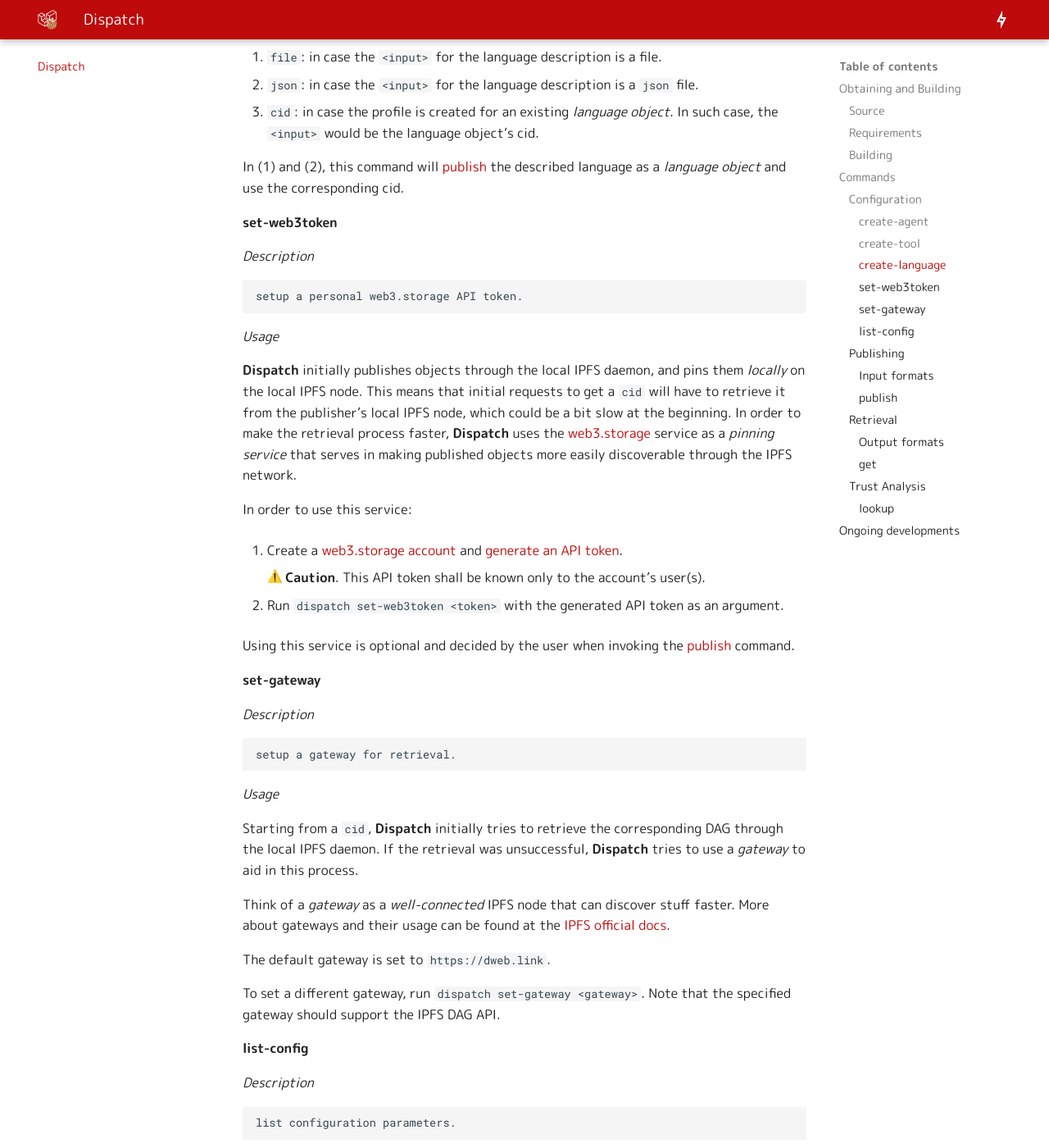
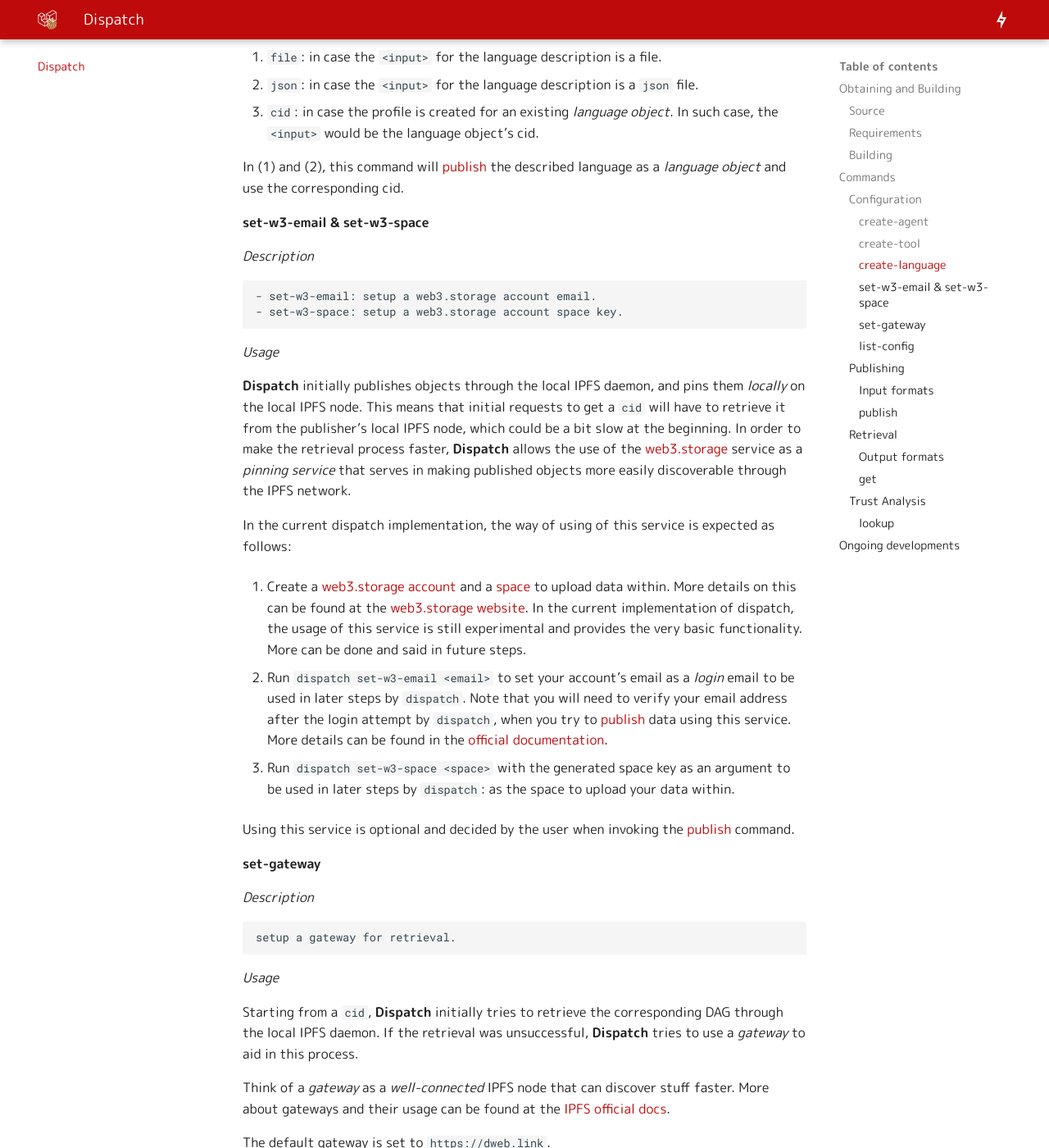
Before and after one commit to distributed-assertions/distributed-assertions.github.io, an MkDocs documentation site: the page built from docs/dispatch.md, in a window 1280 px wide and 1400 px high, scrolled down 2380 px. Shown: the whole window at 82% size. Built offline with MkDocs 1.6.1 and Material for MkDocs 9.7.7, drawn with Linux system fonts in a browser that asks for light colours; emoji names are drawn with the system emoji font; some of the changed text lies outside the part shown.

Commit message:
updating web3.storage documentation to align with the `dispatch` update in distributed-assertions/dispatch@b778c71dc35c6c1ae05d2cd4853d648659562cfe - noting also that the use of this service is currently experimental, provides the very basic functionality, and optional.

```diff
--- a/docs/dispatch.md
+++ b/docs/dispatch.md
@@ -90,23 +90,24 @@
 
 In (1) and (2), this command will [publish](#publish) the described language as a *language object* and use the corresponding cid.
 
-#### set-web3token
+#### set-w3-email & set-w3-space
 
 *Description*
 
-    setup a personal web3.storage API token.
+    - set-w3-email: setup a web3.storage account email.
+    - set-w3-space: setup a web3.storage account space key.
 
 *Usage*
 
-**Dispatch** initially publishes objects through the local IPFS daemon, and pins them *locally* on the local IPFS node. This means that initial requests to get a `cid` will have to retrieve it from the publisher's local IPFS node, which could be a bit slow at the beginning. In order to make the retrieval process faster, **Dispatch** uses the [web3.storage](https://web3.storage) service as a *pinning service* that serves in making published objects more easily discoverable through the IPFS network.
+**Dispatch** initially publishes objects through the local IPFS daemon, and pins them *locally* on the local IPFS node. This means that initial requests to get a `cid` will have to retrieve it from the publisher's local IPFS node, which could be a bit slow at the beginning. In order to make the retrieval process faster, **Dispatch** allows the use of the [web3.storage](https://web3.storage) service as a *pinning service* that serves in making published objects more easily discoverable through the IPFS network.
 
-In order to use this service:
+In the current dispatch implementation, the way of using of this service is expected as follows:
 
-1. Create a [web3.storage account](https://web3.storage/login/) and [generate an API token](https://web3.storage/docs/how-tos/generate-api-token/).
+1. Create a [web3.storage account](https://web3.storage/login/) and a [space](https://web3.storage/docs/how-to/create-space/) to upload data within. More details on this can be found at the [web3.storage website](https://web3.storage/). In the current implementation of dispatch, the usage of this service is still experimental and provides the very basic functionality. More can be done and said in future steps.
 
-    :warning: **Caution**. This API token shall be known only to the account's user(s).
+2. Run `dispatch set-w3-email <email>` to set your account's email as a *login* email to be used in later steps by `dispatch`. Note that you will need to verify your email address after the login attempt by `dispatch`, when you try to [publish](#publish) data using this service. More details can be found in the [official documentation](https://web3.storage/docs/w3up-client/).
 
-2. Run `dispatch set-web3token <token>` with the generated API token as an argument.
+3. Run `dispatch set-w3-space <space>` with the generated space key as an argument to be used in later steps by `dispatch`: as the space to upload your data within.
 
 Using this service is optional and decided by the user when invoking the [publish](#publish) command.
 
@@ -156,7 +157,7 @@
 
 Run `dispatch publish <input-path> <target>` to publish a DAMF object starting from a dispatch standard input (a `json` file with path `<input-path>`). The `<target>` argument can take one of two values: `local` for local IPFS node pinning, or `cloud` for pinning through [web3.storage][w3s] service.
 
-:warning: When `cloud` is used, make sure to have set your API token first, as described in the [set-web3token](#set-web3token) command section.
+:warning: When `cloud` is used, make sure to have set your web3.storage account's email and space first, as described in the [set-w3-email & set-w3-space](#set-w3-email-set-w3-space) commands section.
 
 :warning: For publishing *assertion* objects, make sure to have the *agent* specified in the input `json` initially created, as described in the [create-agent](#create-agent) command section. Same applies in case a *profile name* is used for the *language* (using [create-language](#create-language)) and *tool* (using [create-tool](#create-tool)) fields instead of a direct `damf:cid`.
 
```
